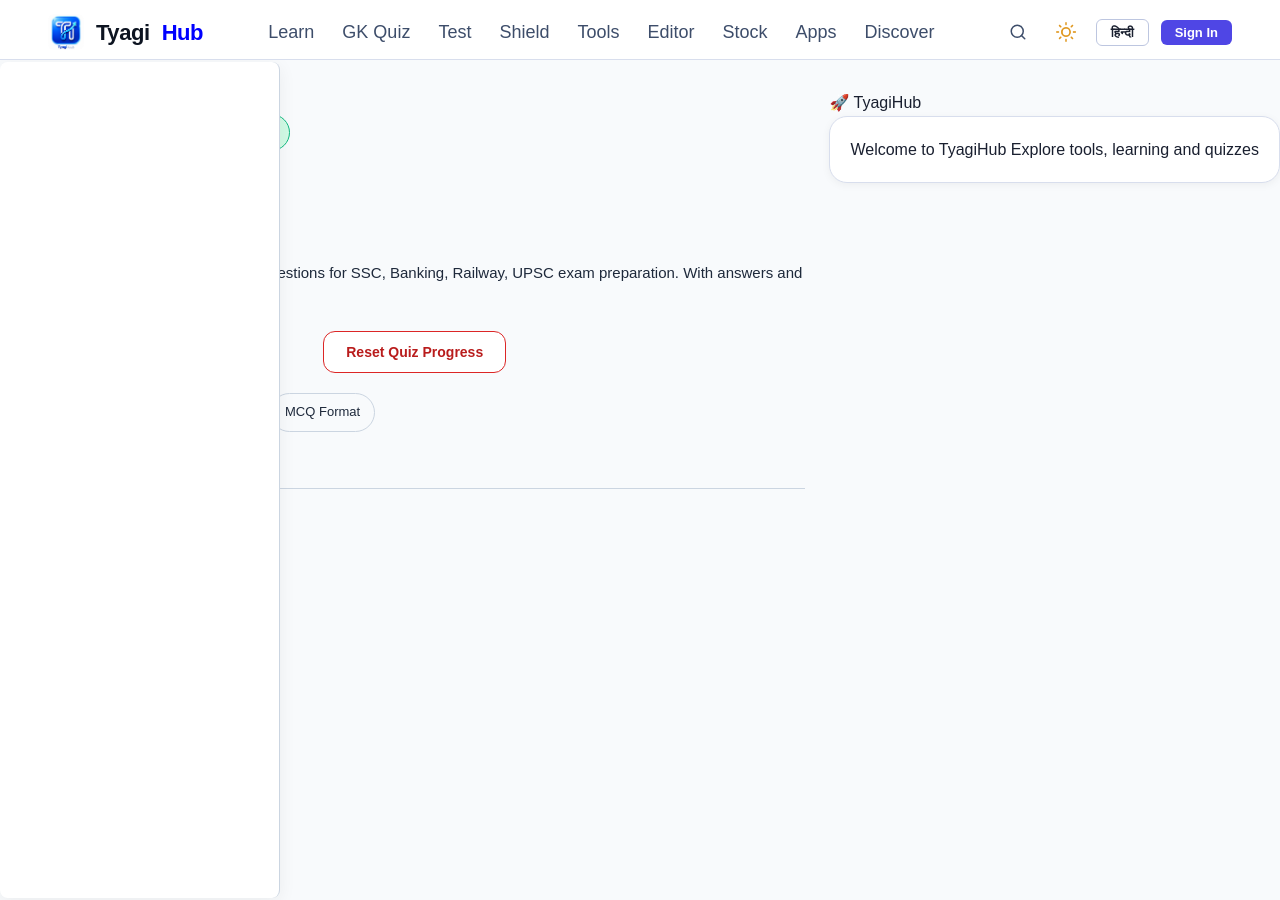
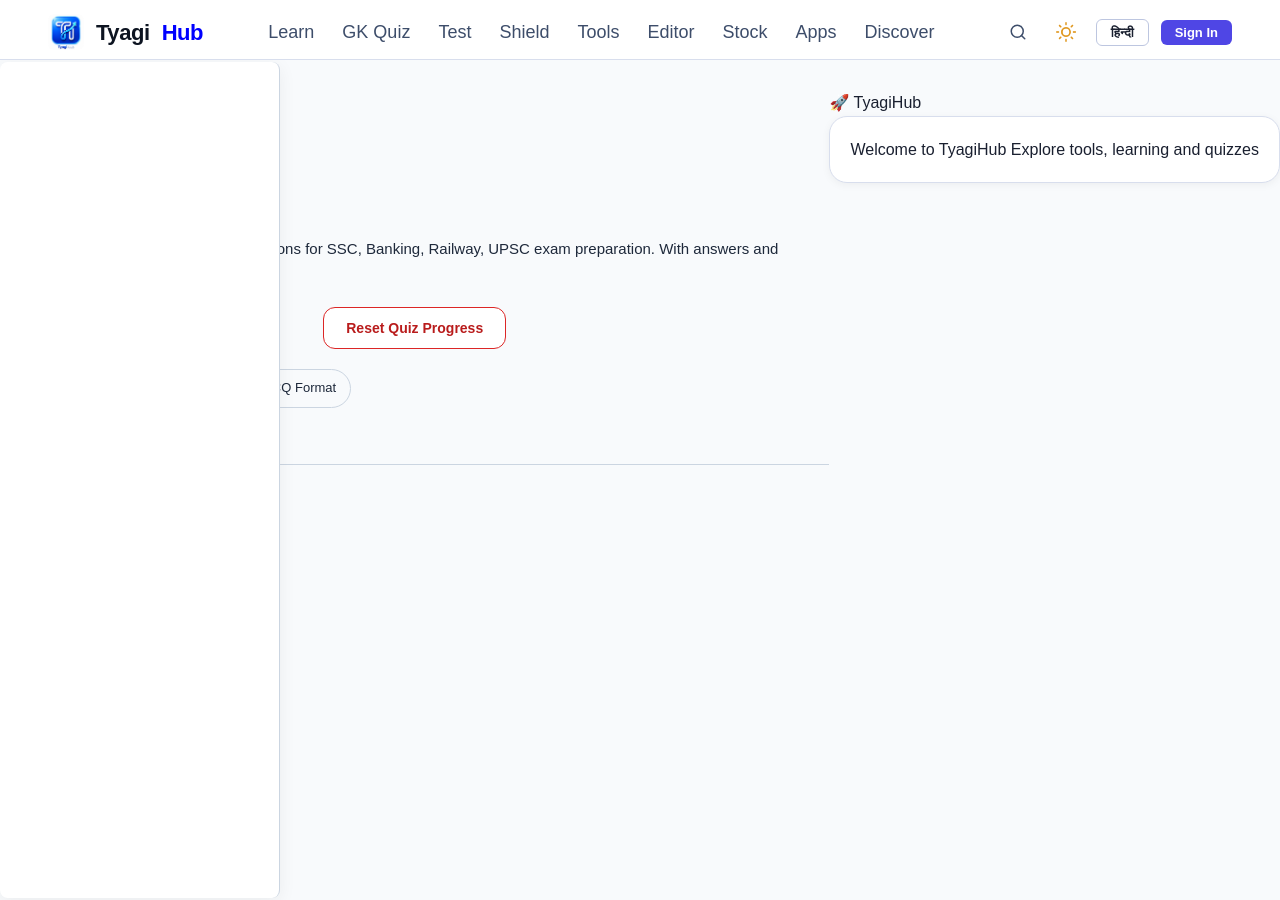
Before and after one commit to HimanshuTyagiJi/TyagiHub, a Jekyll site: the page built from learn/gk-quiz/biology/index.html, in a window 1280 px wide and 900 px high. Built offline with Jekyll 4.4.1, drawn with Linux system fonts in a browser that asks for light colours.

Commit message:
Adjust padding for main content area
Changed padding of main content area from 24px to 0px.

```diff
--- a/_sass/_layout.scss
+++ b/_sass/_layout.scss
@@ -134,7 +134,7 @@ quiz-right-sidebar { width: 280px; flex-shrink: 0; margin-left: 24px; }
 .menu-toggle svg { width: 22px; height: 22px; }
 @media (max-width: 1023px) { .menu-toggle { display: flex; align-items: center; justify-content: center; position: fixed; left: 12px; top: 65px; z-index: 90; } }
 
-.main-content { flex: 1; min-width: 0; padding: 24px; max-width: 920px; width: 100%; margin: 0 auto; }
+.main-content { flex: 1; min-width: 0; padding: 0px; max-width: 920px; width: 100%; margin: 0 auto; }
 .quiz-page-header { margin-bottom: 24px; }
 .quiz-category-badge { display: inline-flex; align-items: center; gap: 8px; padding: 6px 14px; background: var(--bg-table-stripe); border: 1px solid var(--border-table); border-radius: 999px; font-size: 12px; font-weight: 700; color: var(--primary-base); margin-bottom: 12px; }
 .quiz-page-header h1 { font-size: 32px; line-height: 1.25; font-weight: 800; color: var(--text-heading); margin: 0 0 10px; }
```
